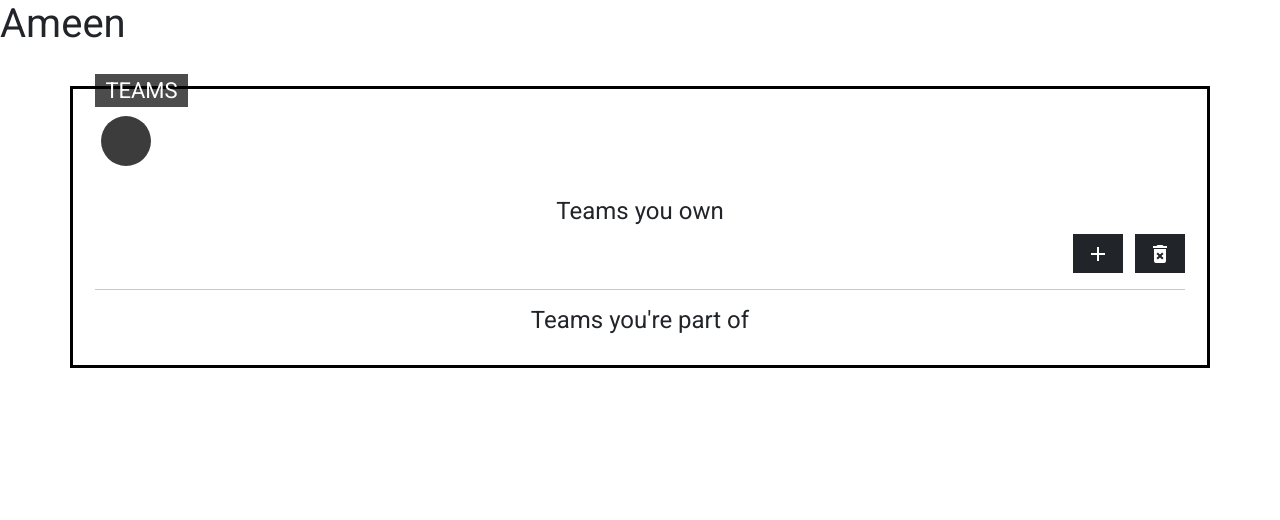
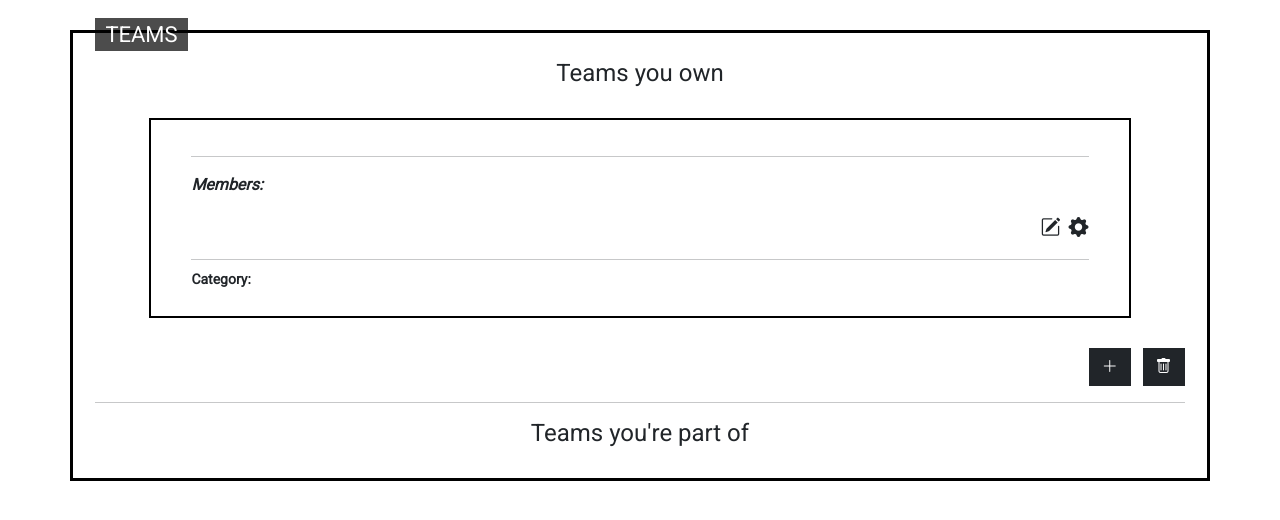
Before and after one commit to Muhammad-ameen356/teammanagment-webapp-reactjs, a React (Create React App) app: page /teamhome in a window 1280 px wide. Shown: the top 520 px of the page. Built offline with nearby package versions, Linux system fonts and the light colour scheme.

Commit message:
Team managment webapp with react

```diff
--- a/src/components/Firebase/Authentication.js
+++ b/src/components/Firebase/Authentication.js
@@ -19,7 +19,7 @@ const Authentication = (email, password, history) => {
         });
 }
 
-const LoginAuth = (email, password) => {
+const LoginAuth = (email, password, history) => {
     const auth = getAuth();
 
     signInWithEmailAndPassword(auth, email, password)
@@ -27,7 +27,7 @@ const LoginAuth = (email, password) => {
             const user = userCredential.user;
             console.log(user);
             swal("Login Successfull")
-
+            history.push("/teamhome")
         })
         .catch((error) => {
             console.log(error.code);
--- a/src/components/LoginForm/Login.js
+++ b/src/components/LoginForm/Login.js
@@ -5,16 +5,18 @@ import login from "../../images/login.jpg"
 import { Link } from 'react-router-dom'
 import { LoginAuth } from '../Firebase/Authentication'
 import Firebaseconfig from '../Firebase/Firebaseconfig'
+import { useHistory } from "react-router-dom";
 
 
 const Login = () => {
+    let history = useHistory()
     const [email, setEmail] = useState('');
     const [password, setPassword] = useState('');
     const [showpass, setShowpass] = useState(false)
     const passwordref = useRef();
 
     const handleLogin = (e) => {
-        e.preventDefault(); Firebaseconfig(); LoginAuth(email, password);
+        e.preventDefault(); Firebaseconfig(); LoginAuth(email, password, history);
     }
 
     const showPassword = (e) => {
--- a/src/components/Teamhome/Teamhome.js
+++ b/src/components/Teamhome/Teamhome.js
@@ -1,43 +1,95 @@
 import React from 'react'
 import teamcss from "./Teamhome.module.css"
-import AddIcon from '@mui/icons-material/Add';
-import DeleteForeverIcon from '@mui/icons-material/DeleteForever';
+import { getFirestore, collection, addDoc, doc, setDoc } from "firebase/firestore";
+import Firebaseconfig from '../Firebase/Firebaseconfig';
+
+
 const Teamhome = () => {
+    Firebaseconfig()
+    const db = getFirestore();
+
+    let teamname = "";
+    let teamcategory = "";
+    let teammember = "";
+
+    const teamName = (e) => {
+        teamname = e.target.value;
+    }
+    const teamCategory = (e) => {
+        teamcategory = e.target.value;
+    }
+    const teamMember = (e) => {
+        teammember = e.target.value;
+    }
+    const handleCreateTeam = async () => {
+        // console.log(teamname, teamcategory, teammember);
+        const date = new Date().getTime().toString();
+        console.log(date);
+        const commaseprate = teammember.split(',');
+        await setDoc(doc(db, "team", date), {
+            teamname: teamname,
+            teamcategory: teamcategory,
+            teammember: commaseprate,
+            docid: date,
+        }).then(() => {
+            console.log("Document successfully written!",);
+        }).catch((error) => {
+            console.error("Error writing document: ", error);
+        });
+    }
+
     return (
         <div>
-            <h1>Ameen</h1>
             <div className={`container`}>
                 <div className={`row`}>
                     <fieldset className={`${teamcss.mainborder}`}>
                         <legend className={`${teamcss.mainborder}`}>Teams</legend>
-                        <section className={`logout d-flex justify-content-between`}>
-                            <div className={`dropdown`}>
-                                <button className={`${teamcss.borderRemove}`} type="button" id="dropdownMenuButton" data-toggle="dropdown" aria-haspopup="true" aria-expanded="false">
-                                    <p className={`${teamcss.imgCircle}`} id="profilefirstword" />
+                        {/* <section className={`${teamcss.logout} d-flex justify-content-between`}>
+                            <div className={`${teamcss.dropdown}`}>
+                                <button className={`${teamcss.borderRemove}`} type="button" id="dropdownMenuButton" data-toggle="dropdown"
+                                    aria-haspopup="true" aria-expanded="false">
+                                    <p className={`${teamcss.imgCircle}`} id="profilefirstword">a</p>
                                 </button>
-                                <div className={`dropdown-menu`} aria-labelledby="dropdownMenuButton">
+                                <div className={`${teamcss.dropdownMenu}`} aria-labelledby="dropdownMenuButton">
                                     <b style={{ fontSize: '20px' }}>Sign in as: </b>
-                                    <p className={`info`} id="profilename" />
-                                    <p className={`info`} id="profileemail" />
-                                    <p className={`${teamcss.info} text-muted`} id="username" />
+                                    <p className={`${teamcss.info}`} id="profilename"></p>
+                                    <p className={`${teamcss.info}`} id="profileemail"></p>
+                                    <p className={`${teamcss.info} text-muted`} id="username"></p>
                                     <hr />
-                                    <button className={`${teamcss.dropdownItem} ${teamcss.logoutBtn}`} type="button" onClick="logout()">Logout</button>
+                                    <button className={`${teamcss.dropdownItem} ${teamcss.logoutBtn}`} type="button">Logout</button>
                                 </div>
                             </div>
-                            {/* <button onClick="logout()" class="btn btn-danger bi-text-right">LogOut</button> */}
-                        </section>
+                        </section> */}
+                        {/* <button onClick="logout()" class="btn btn-danger bi-text-right">LogOut</button> */}
                         <section className={`text-center my-2`}>
                             <h4>Teams you own</h4>
                         </section>
-                        <div className={`${teamcss.secondContainer} container`} id="createElement">
+                        <div className={`${teamcss.secondContainer} container`}>
+                            <fieldset className={`${teamcss.myteam} fw-normal text-start`}>
+                                <div className={`${teamcss.myteamcontent}`}>
+                                    <p className={`${teamcss.teamname}`} />
+                                    <hr />
+                                    <i> <p className={`${teamcss.member}`}>Members:</p></i>
+                                    <div className={`d-flex justify-content-between`}>
+                                        <ul className={`${teamcss.teammember}`}>
+                                        </ul>
+                                        <div className={`text-center`}>
+                                            <i data-bs-toggle="modal" data-bs-target="#staticBackdrop" style={{ cursor: 'pointer' }} className="bi bi-pencil-square pe-2" />
+                                            <i className="bi bi-gear-fill" style={{ cursor: 'pointer' }} />
+                                        </div>
+                                    </div>
+                                    <hr />
+                                    <p className={`${teamcss.teammember}`}><b>Category:</b></p>
+                                </div>
+                            </fieldset>
                         </div>
                         <div className={`d-flex justify-content-end`}>
-                            <button type="button" onClick="showinputmodalbox()" className={`btn btn-dark text-white ${teamcss.shadowRemove} ${teamcss.borderradiusRemove}`} data-bs-toggle="modal" data-bs-target="#staticBackdrop">
-                            <AddIcon />
+                            <button type="button" className={`btn btn-dark text-white ${teamcss.shadowRemove} ${teamcss.borderradiusRemove}`} data-bs-toggle="modal" data-bs-target="#staticBackdrop">
+                                <i class="bi bi-plus-lg"></i>
                             </button>
                             &nbsp;&nbsp;&nbsp;
                             <button type="button" onDoubleClick="deleteall()" className={`btn btn-dark text-white ${teamcss.shadowRemove} ${teamcss.borderradiusRemove}`} title="DoubleTap to delete">
-                                <DeleteForeverIcon/>
+                                <i class="bi bi-trash"></i>
                             </button>
                         </div>
                         <hr />
@@ -45,6 +97,7 @@ const Teamhome = () => {
                             <h4>Teams you're part of</h4>
                         </section>
                         <div className={`${teamcss.secondContainer} container`} id="partteamElement">
+
                         </div>
                     </fieldset>
                 </div>
@@ -55,23 +108,23 @@ const Teamhome = () => {
                 {/* Modal */}
                 <div className={`modal fade`} id="staticBackdrop" data-bs-backdrop="static" data-bs-keyboard="false" tabIndex={-1} aria-labelledby="staticBackdropLabel" aria-hidden="true">
                     <div className={`modal-dialog modal-dialog-centered`}>
-                        <div className={`modal-content borderradius-remove`}>
+                        <div className={`modal-content ${teamcss.borderradiusRemove}`}>
                             <div className={`modal-header`}>
                                 <h5 className={`modal-title`} id="staticBackdropLabel">Modal title</h5>
                                 {/* <button type="button" class="btn-close" data-bs-dismiss="modal" aria-label="Close"></button> */}
                             </div>
                             <div className={`modal-body`}>
                                 <form id="addingmemberform" className={`container`}>
-                                    <div className={`form-outline`}>
+                                    <div className={`${teamcss.formOutline}`}>
                                         <label htmlFor="teamnameinput" className={`form-label`}>Team Name</label>
-                                        <input type="email" className={`form-control ${teamcss.shadowRemove} ${teamcss.borderradiusRemove}`} placeholder="Team Name" id="teamnameinput" aria-describedby="emailHelp" />
+                                        <input type="text" className={`form-control ${teamcss.shadowRemove} ${teamcss.borderradiusRemove}`} placeholder="Team Name" onChange={teamName} aria-describedby="emailHelp" />
                                     </div>
                                     <input type="hidden" id="hiddeninput" />
                                     <br />
-                                    <div className={`form-outline`}>
+                                    <div className={`${teamcss.formOutline}`}>
                                         <label htmlFor="teamcatogeryinput" className={`form-label`}>Category</label>
-                                        <select id="teamcatogeryinput" className={`form-select ${teamcss.shadowRemove} ${teamcss.borderradiusRemove}`} aria-label="Default select example">
-                                            <option value="Not selected" selected>Category</option>
+                                        <select className={`form-select ${teamcss.shadowRemove} ${teamcss.borderradiusRemove}`} onChange={teamCategory} aria-label="Default select example">
+                                            <option value="">Category</option>
                                             <option value="Maintainence">Maintainence</option>
                                             <option value="Development">Development</option>
                                             <option value="Project Manager">Project Manager</option>
@@ -80,9 +133,9 @@ const Teamhome = () => {
                        aria-describedby="emailHelp"> */}
                                     </div>
                                     <br />
-                                    <div className={`form-outline`}>
+                                    <div className={`${teamcss.formOutline}`}>
                                         <label htmlFor="memberemailinput" className={`form-label`}>Member (type email)</label>
-                                        <input type="email" className={`form-control ${teamcss.shadowRemove} ${teamcss.borderradiusRemove}`} id="memberemailinput" aria-describedby="emailHelp" />
+                                        <input type="email" className={`form-control ${teamcss.shadowRemove} ${teamcss.borderradiusRemove}`} onChange={teamMember} aria-describedby="emailHelp" />
                                         <p className={`text-muted`}>
                                             Seperated By comas (<b style={{ fontSize: '22px' }}>,</b>)
                                         </p>
@@ -93,7 +146,7 @@ const Teamhome = () => {
                                 </form>
                             </div>
                             <div className={`modal-footer d-flex justify-content-center`}>
-                                <button type="button" id="createteamid" onClick="createteamdatastore(); createteam();" className={`btn btn-info text-white ${teamcss.shadowRemove} ${teamcss.borderradiusRemove}`} data-bs-dismiss="modal">
+                                <button type="button" onClick={handleCreateTeam} className={`btn btn-info text-white ${teamcss.shadowRemove} ${teamcss.borderradiusRemove}`} data-bs-dismiss="modal">
                                     Create
                                 </button>
                                 <button type="button" id="editteambutton" onClick="saveeditteam()" style={{ display: 'none' }} className={`btn btn-info text-white ${teamcss.shadowRemove} ${teamcss.borderradiusRemove}`} data-bs-dismiss="modal">
```
Also changed, not shown: public/index.html (+3 -21 lines), src/components/Firebase/Firebaseconfig.js (+3 -5 lines), src/components/Teamhome/Createteam.js (added, +10 -0 lines), src/components/Teamhome/Teamhome.module.css (+4 -4 lines).
